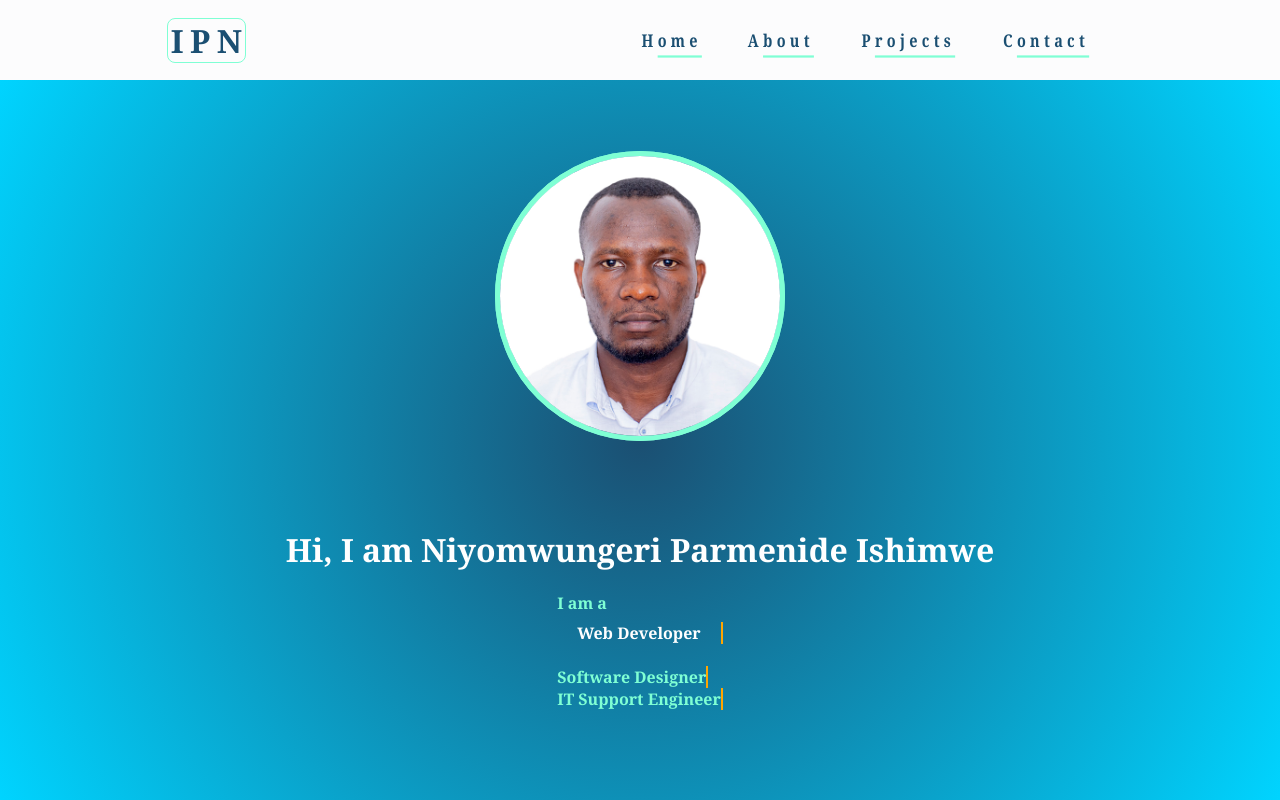
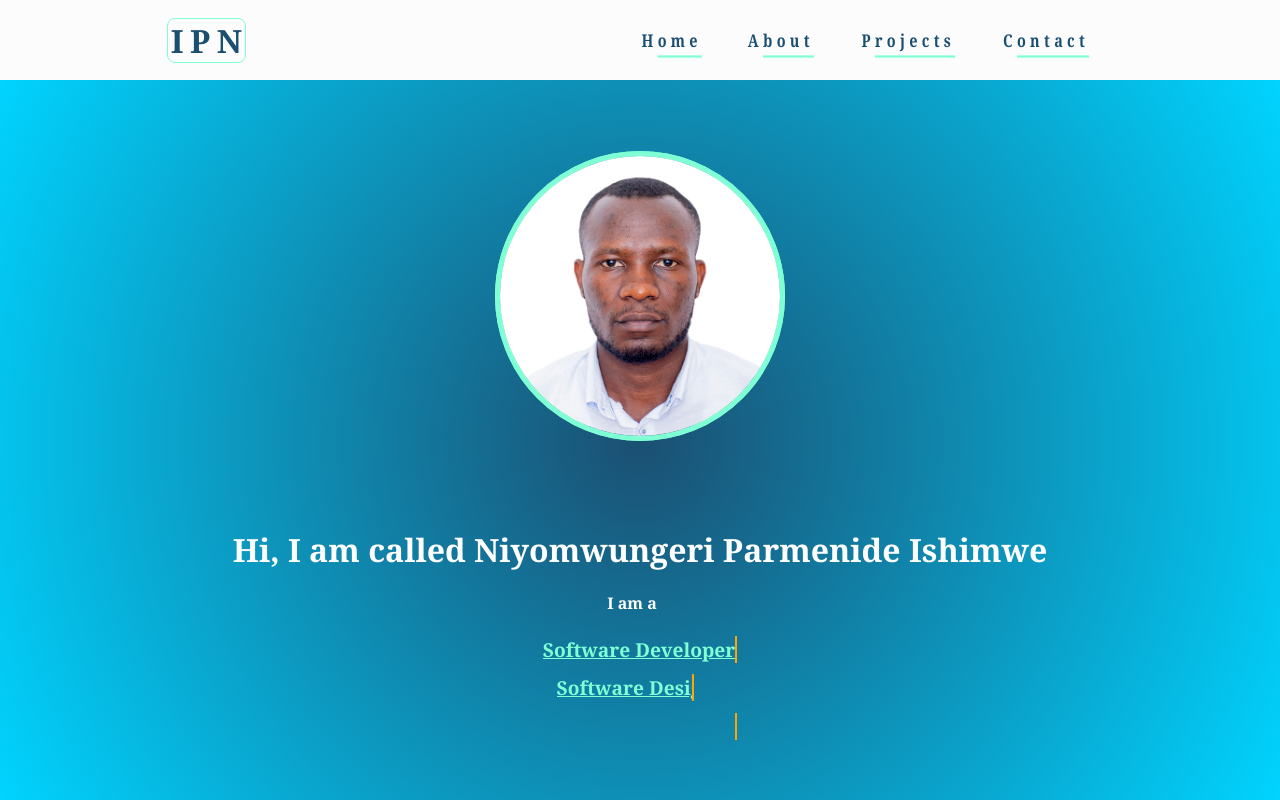
Before and after one commit to Nide17/nide-portfolio, a Next.js app: page / in a window 1280 px wide. Shown: the top 800 px of the page. Built offline with nearby package versions, Linux system fonts and the light colour scheme.

Commit message:
changed the styles for hoe

```diff
--- a/components/Welcome.js
+++ b/components/Welcome.js
@@ -5,19 +5,19 @@ export default function Welcome() {
     return (
         <div className={welcomeStyles.welcome} id="home">
 
-            <div className="myimage">
+            <div className={welcomeStyles.myimage}>
                 <Image src="/images/NIDEiMAGE.JPG" alt="nideimage" width={280} height={280} />
             </div>
 
-            <div className="my-text">
-                <p>Hi, I am Niyomwungeri Parmenide Ishimwe</p>
+            <div className={welcomeStyles.mytext}>
+                <p>Hi, I am called Niyomwungeri Parmenide Ishimwe</p>
 
                 <p className={welcomeStyles.typewriter}>
-                    I am a
+                    <div className={welcomeStyles.iam}>I am a</div>
 
                     <br />
                     <div className={welcomeStyles.dev}>
-                        <div className="developer">Web Developer</div></div>
+                        <div className="developer">Software Developer</div></div>
 
                     <br />
                     <div className={welcomeStyles.des}>
--- a/styles/Welcome.module.css
+++ b/styles/Welcome.module.css
@@ -9,42 +9,36 @@
   );
 }
 
-.welcome div:first-child {
+.myimage {
   display: flex;
   justify-content: center;
   align-items: center;
   height: 60%;
 }
 
-.welcome div:first-child img {
+.myimage img {
   border-radius: 50%;
   border: 5px solid aquamarine !important;
 }
 
-.welcome div:first-child img:hover {
+.myimage img:hover {
   border-radius: 50%;
   transform: scale(0.93, 0.93);
   transition: 600ms;
 }
 
-.welcome div:nth-child(2) {
+.mytext {
   display: flex;
   flex-direction: column;
   align-items: center;
   padding-top: 0.5rem;
-  color: rgb(255, 255, 255);
 }
 
-.welcome div:nth-child(2) p:first-child {
+.mytext p:first-child {
   font-size: 2rem;
   font-weight: bolder;
   margin: 0.5rem auto;
-}
-
-.welcome div:nth-child(2) p:nth-child(2) {
-  font-size: 1rem;
-  font-weight: bolder;
-  color: aquamarine;
+  color: rgb(255, 255, 255);
 }
 
 .dev,
@@ -53,37 +47,38 @@
   display: inline-block;
 }
 
-.typewriter {
-  font-size: 0.9rem;
-  margin-top: 1%;
+.iam {
+  text-align: center;
+  margin-right: 1rem;
+  color: #fff;
 }
 
-.typewriter .dev div:first-child {
-  font-size: 0.9;
+.typewriter {
+  /* font-size: 0.9rem; */
+  text-align: end;
+  margin-top: 1%;
+  font-weight: bolder;
+  color: aquamarine;
+}
+
+.dev div,
+.des div,
+.eng div {
+  font-size: 1.2rem;
+  margin-bottom: .4rem;
   overflow: hidden;
   border-right: 0.15em solid orange;
   white-space: nowrap;
   width: 0;
-  animation: typing 1.3s steps(25, end) forwards;
+  animation: typing 3s steps(25, end) forwards;
+  text-decoration: underline;
 }
 
-.typewriter .des div:first-child {
-  font-size: 0.9;
-  overflow: hidden;
-  border-right: 0.15em solid orange;
-  white-space: nowrap;
-  width: 0;
-  animation: typing 1.3s steps(25, end) forwards;
-  animation-delay: 1s;
+.des div {
+  animation-delay: 3.5s;
 }
-.typewriter .eng div:first-child {
-  font-size: 0.9;
-  overflow: hidden;
-  border-right: 0.15em solid orange;
-  white-space: nowrap;
-  width: 0;
-  animation: typing 1.3s steps(25, end) forwards;
-  animation-delay: 2s;
+.eng div {
+  animation-delay: 7s;
 }
 @keyframes typing {
   from {
```
